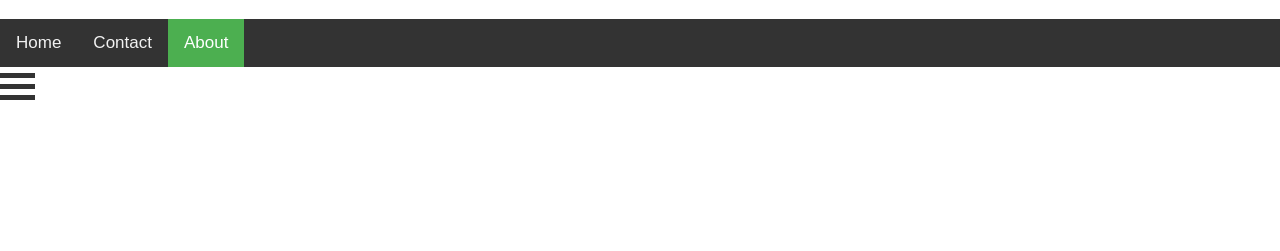
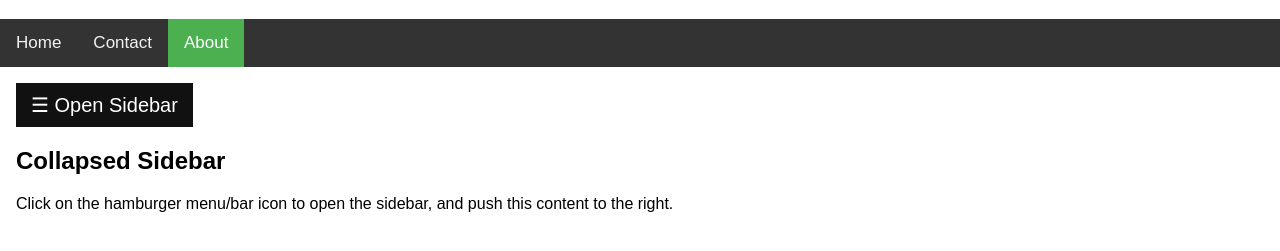
Before and after one commit to vikashchaudhary16/InterviewQAndA, a plain HTML site: page index.html in a window 1280 px wide. Shown: the part 61-312 px from the top of the page. Drawn offline with Linux system fonts and the light colour scheme.

Commit message:
Update index.html

```diff
--- a/index.html
+++ b/index.html
@@ -38,24 +38,62 @@
   cursor: pointer;
 }
 
-.bar1, .bar2, .bar3 {
-  width: 35px;
-  height: 5px;
-  background-color: #333;
-  margin: 6px 0;
-  transition: 0.4s;
+.sidebar {
+  height: 100%;
+  width: 0;
+  position: fixed;
+  z-index: 1;
+  top: 0;
+  left: 0;
+  background-color: #111;
+  overflow-x: hidden;
+  transition: 0.5s;
+  padding-top: 60px;
 }
 
-.change .bar1 {
-  -webkit-transform: rotate(-45deg) translate(-9px, 6px);
-  transform: rotate(-45deg) translate(-9px, 6px);
+.sidebar a {
+  padding: 8px 8px 8px 32px;
+  text-decoration: none;
+  font-size: 25px;
+  color: #818181;
+  display: block;
+  transition: 0.3s;
 }
 
-.change .bar2 {opacity: 0;}
+.sidebar a:hover {
+  color: #f1f1f1;
+}
 
-.change .bar3 {
-  -webkit-transform: rotate(45deg) translate(-8px, -8px);
-  transform: rotate(45deg) translate(-8px, -8px);
+.sidebar .closebtn {
+  position: absolute;
+  top: 0;
+  right: 25px;
+  font-size: 36px;
+  margin-left: 50px;
+}
+
+.openbtn {
+  font-size: 20px;
+  cursor: pointer;
+  background-color: #111;
+  color: white;
+  padding: 10px 15px;
+  border: none;
+}
+
+.openbtn:hover {
+  background-color: #444;
+}
+
+#main {
+  transition: margin-left .5s;
+  padding: 16px;
+}
+
+/* On smaller screens, where height is less than 450px, change the style of the sidenav (less padding and a smaller font size) */
+@media screen and (max-height: 450px) {
+  .sidebar {padding-top: 15px;}
+  .sidebar a {font-size: 18px;}
 }
 </style>
 </head>
@@ -66,15 +104,29 @@
         <a href="contact.html">Contact</a>
         <a class="active" href="about.html">About</a>
       </div>
-<div class="container" onclick="myFunction(this)">
-  <div class="bar1"></div>
-  <div class="bar2"></div>
-  <div class="bar3"></div>
+<div id="mySidebar" class="sidebar">
+  <a href="javascript:void(0)" class="closebtn" onclick="closeNav()">×</a>
+  <a href="#">About</a>
+  <a href="#">Services</a>
+  <a href="#">Clients</a>
+  <a href="#">Contact</a>
 </div>
 
-    <script>
-function myFunction(x) {
-  x.classList.toggle("change");
+<div id="main">
+  <button class="openbtn" onclick="openNav()">☰ Open Sidebar</button>
+  <h2>Collapsed Sidebar</h2>
+  <p>Click on the hamburger menu/bar icon to open the sidebar, and push this content to the right.</p>
+</div>
+
+<script>
+function openNav() {
+  document.getElementById("mySidebar").style.width = "250px";
+  document.getElementById("main").style.marginLeft = "250px";
+}
+
+function closeNav() {
+  document.getElementById("mySidebar").style.width = "0";
+  document.getElementById("main").style.marginLeft= "0";
 }
 </script>
 </body>
```
